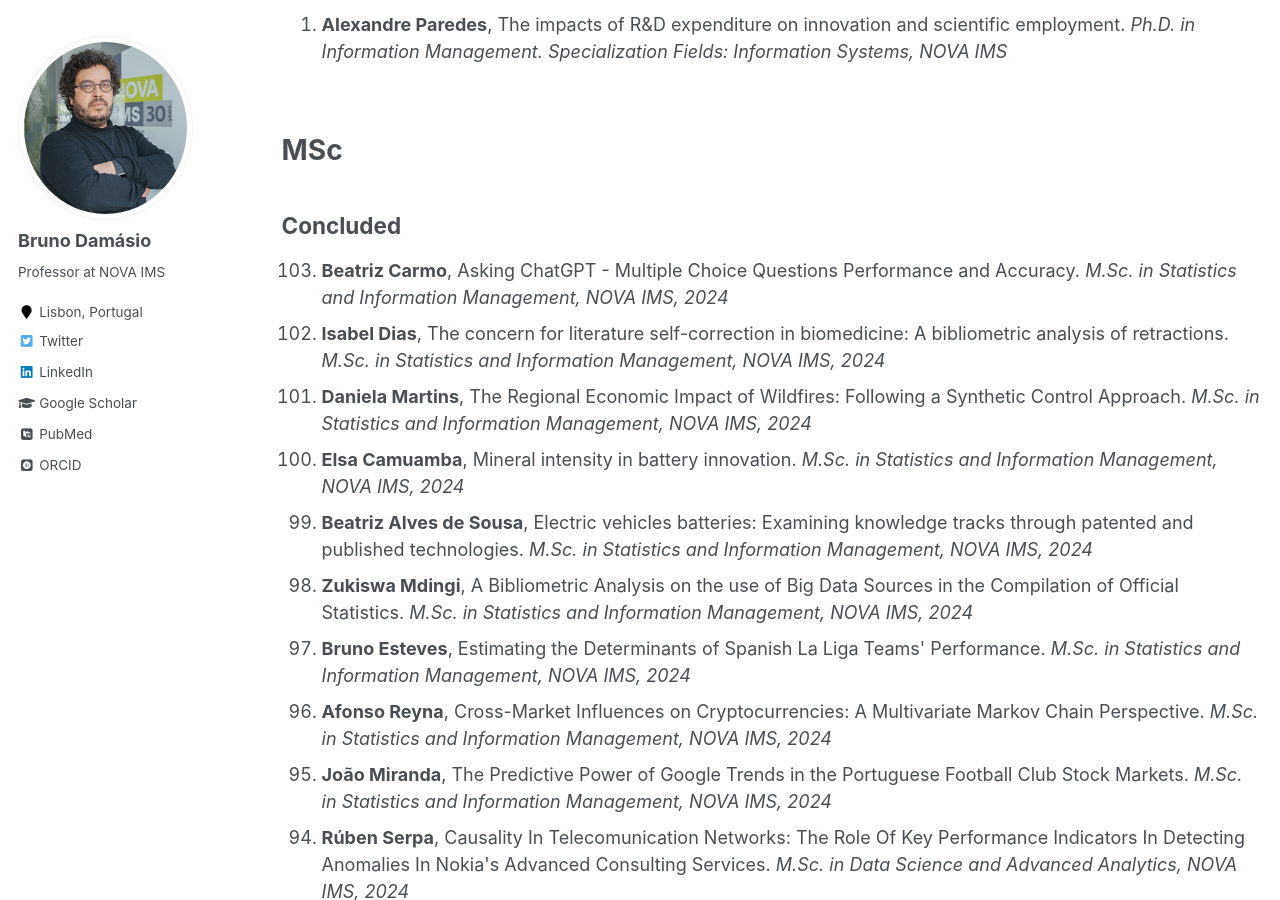
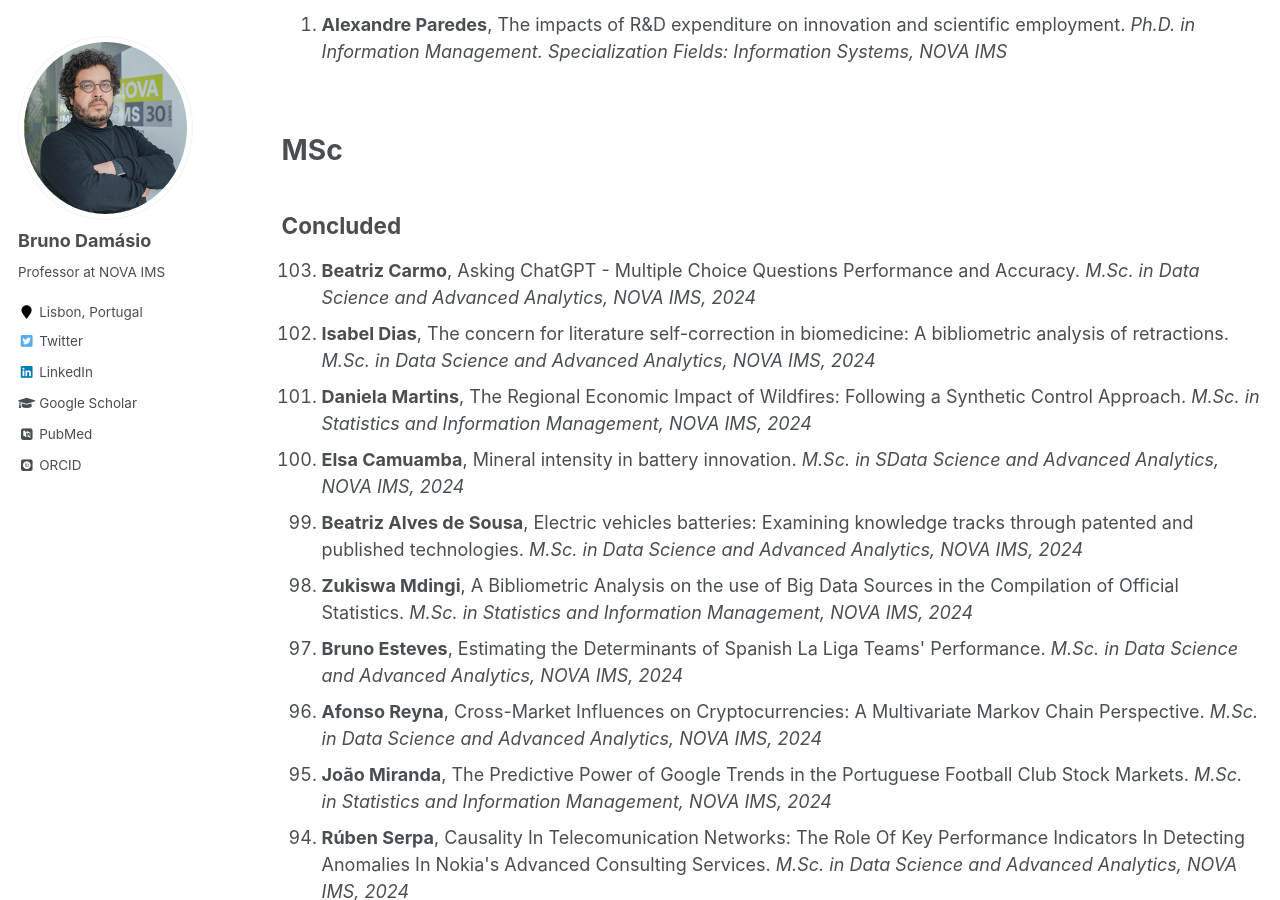
Before and after one commit to damasiob/damasiob.github.io, a Jekyll site: the page built from _pages/orietation.md, in a window 1280 px wide and 900 px high, scrolled down 795 px. Built offline with Jekyll 4.4.1, drawn with Linux system fonts in a browser that asks for light colours; some web fonts are replaced.

Commit message:
Update orietation.md

```diff
--- a/_pages/orietation.md
+++ b/_pages/orietation.md
@@ -49,21 +49,21 @@ Concluded
 
 <ol reversed>
 
-  <li><b>Beatriz Carmo</b>, Asking ChatGPT - Multiple Choice Questions Performance and Accuracy. <i>M.Sc. in Statistics and Information Management, NOVA IMS, 2024 </i></li>
+  <li><b>Beatriz Carmo</b>, Asking ChatGPT - Multiple Choice Questions Performance and Accuracy. <i>M.Sc. in Data Science and Advanced Analytics, NOVA IMS, 2024 </i></li>
 
- <li><b>Isabel Dias</b>, The concern for literature self-correction in biomedicine: A bibliometric analysis of retractions. <i>M.Sc. in Statistics and Information Management, NOVA IMS, 2024 </i></li>
+ <li><b>Isabel Dias</b>, The concern for literature self-correction in biomedicine: A bibliometric analysis of retractions. <i>M.Sc. in Data Science and Advanced Analytics, NOVA IMS, 2024 </i></li>
 
  <li><b>Daniela Martins</b>, The Regional Economic Impact of Wildfires: Following a Synthetic Control Approach. <i>M.Sc. in Statistics and Information Management, NOVA IMS, 2024 </i></li>
 
-<li><b>Elsa Camuamba</b>, Mineral intensity in battery innovation. <i>M.Sc. in Statistics and Information Management, NOVA IMS, 2024 </i></li>
+<li><b>Elsa Camuamba</b>, Mineral intensity in battery innovation. <i>M.Sc. in SData Science and Advanced Analytics, NOVA IMS, 2024 </i></li>
 
- <li><b>Beatriz Alves de Sousa</b>, Electric vehicles batteries: Examining knowledge tracks through patented and published technologies. <i>M.Sc. in Statistics and Information Management, NOVA IMS, 2024 </i></li>
+ <li><b>Beatriz Alves de Sousa</b>, Electric vehicles batteries: Examining knowledge tracks through patented and published technologies. <i>M.Sc. in Data Science and Advanced Analytics, NOVA IMS, 2024 </i></li>
 
  <li><b>Zukiswa Mdingi</b>, A Bibliometric Analysis on the use of Big Data Sources in the Compilation of Official Statistics. <i>M.Sc. in Statistics and Information Management, NOVA IMS, 2024 </i></li>
 
- <li><b>Bruno Esteves</b>, Estimating the Determinants of Spanish La Liga Teams' Performance. <i>M.Sc. in Statistics and Information Management, NOVA IMS, 2024 </i></li>
+ <li><b>Bruno Esteves</b>, Estimating the Determinants of Spanish La Liga Teams' Performance. <i>M.Sc. in Data Science and Advanced Analytics, NOVA IMS, 2024 </i></li>
 
- <li><b>Afonso Reyna</b>, Cross-Market Influences on Cryptocurrencies: A Multivariate Markov Chain Perspective. <i>M.Sc. in Statistics and Information Management, NOVA IMS, 2024 </i></li>
+ <li><b>Afonso Reyna</b>, Cross-Market Influences on Cryptocurrencies: A Multivariate Markov Chain Perspective. <i>M.Sc. in Data Science and Advanced Analytics, NOVA IMS, 2024 </i></li>
 
  <li><b>João Miranda</b>, The Predictive Power of Google Trends in the Portuguese Football Club Stock Markets. <i>M.Sc. in Statistics and Information Management, NOVA IMS, 2024 </i></li>
 
```
